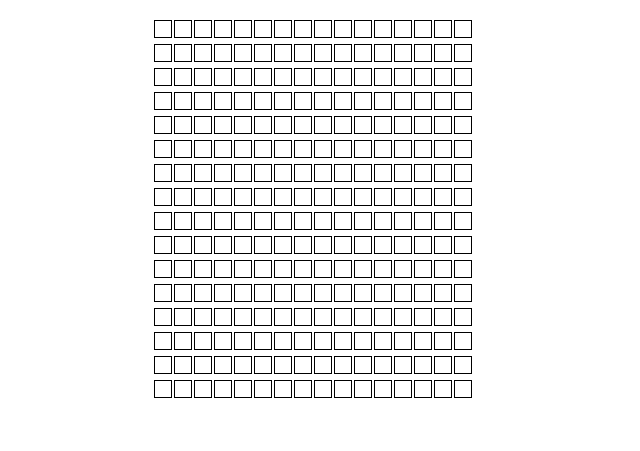
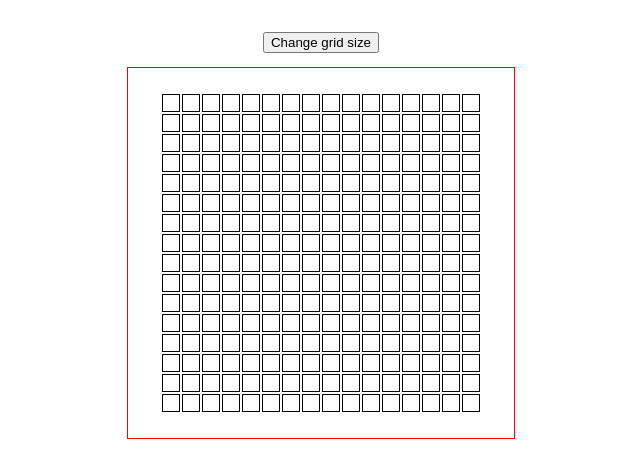
Before and after one commit to alparslankorkmaz/Etch-a-Sketch, a plain HTML site: page index.html in a window 1280 px wide. Shown: the part 69-520 px from the top of the page, without its empty margins (319-959 px from the left). Drawn offline with Linux system fonts and the light colour scheme.

Commit message:
added hovering

```diff
--- a/app.js
+++ b/app.js
@@ -1,7 +1,15 @@
 const container = document.querySelector(".container");
+const button = document.querySelector(".button");
 
 for (i = 0; i < 256; i++) {
   const squares = document.createElement("div");
   squares.classList.add("square");
   container.appendChild(squares);
+  squares.addEventListener("mouseover", (e) => {
+    e.target.style.backgroundColor = "orange";
+  });
 }
+
+button.addEventListener("click", () => {
+  const gridSize = prompt("Enter number of squares per side. (Max 100)");
+});
--- a/index.html
+++ b/index.html
@@ -11,6 +11,7 @@
 
   <body>
     <h1>Etch-a-Sketch</h1>
+    <button class="button">Change grid size</button>
     <div class="container"></div>
   </body>
 </html>
--- a/style.css
+++ b/style.css
@@ -5,14 +5,24 @@ body {
 }
 
 .container {
+  border: 1px solid red;
+  display: flex;
+  align-items: center;
+  justify-content: center;
+  flex-wrap: wrap;
   max-width: 21em;
+  max-height: 21em;
+  padding: 2%;
 }
 
 .square {
-  color: blue;
   border: 1px solid black;
   display: inline-block;
   width: 1em;
   height: 1em;
   margin: 1px;
 }
+
+.button {
+  margin: 1em;
+}
```
